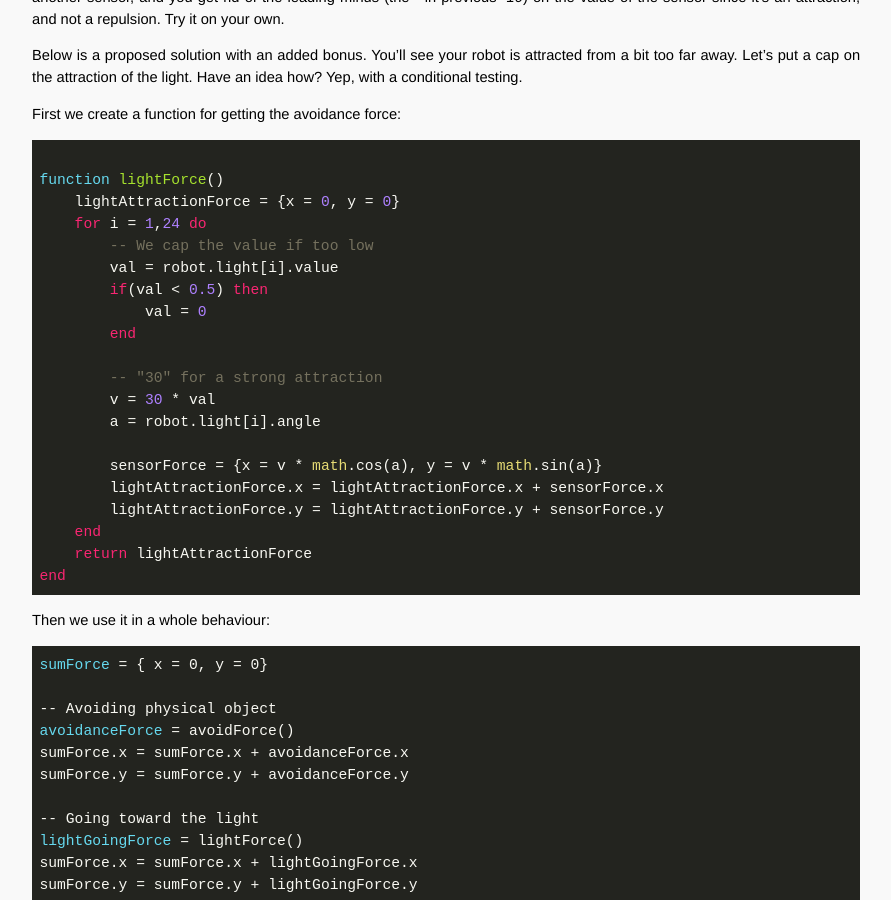
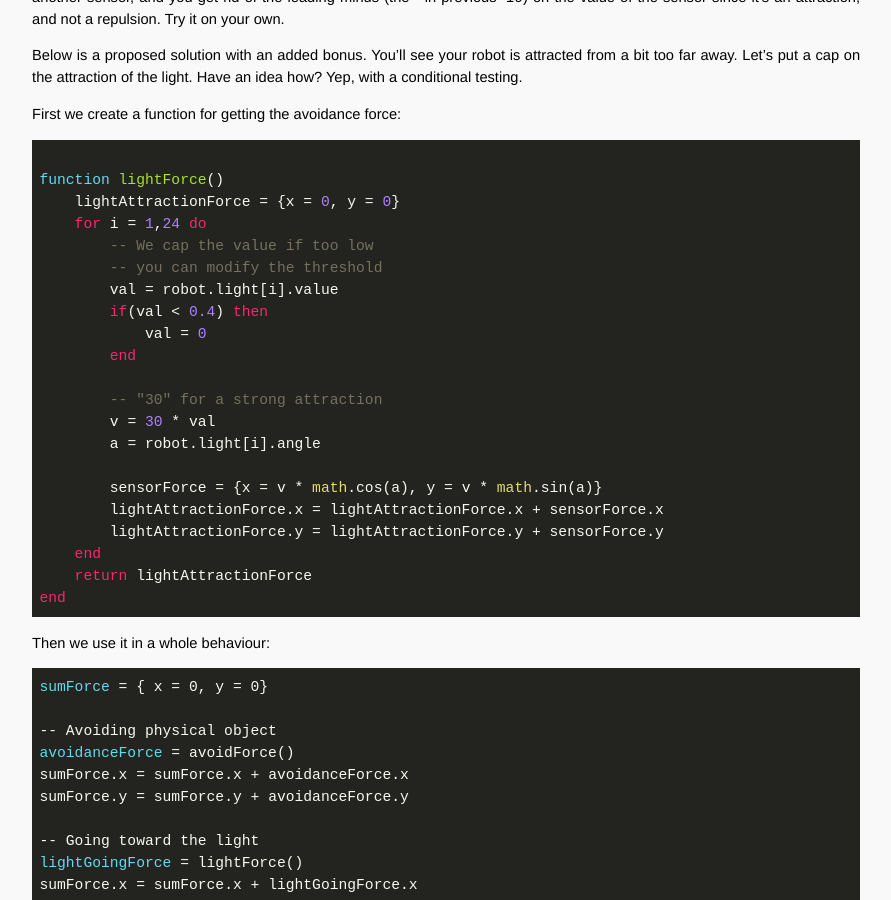
Before and after one commit to OpenTechSchool-Brussels/AI-for-robots-and-swarms, a Jekyll site: the page built from Making-sense-of-it.markdown, in a window 1280 px wide and 900 px high, scrolled down 2638 px. Shown: the whole window, without its empty margins (324-1215 px from the left). Built offline with Jekyll 4.4.1, drawn with Linux system fonts in a browser that asks for light colours; Markdown is read by kramdown in place of the engine named in the settings.

Commit message:
Update Making-sense-of-it.markdown

```diff
--- a/Making-sense-of-it.markdown
+++ b/Making-sense-of-it.markdown
@@ -127,8 +127,9 @@ function lightForce()
     lightAttractionForce = {x = 0, y = 0}
     for i = 1,24 do
         -- We cap the value if too low
+        -- you can modify the threshold
         val = robot.light[i].value
-        if(val < 0.5) then
+        if(val < 0.4) then
             val = 0
         end
 
```
